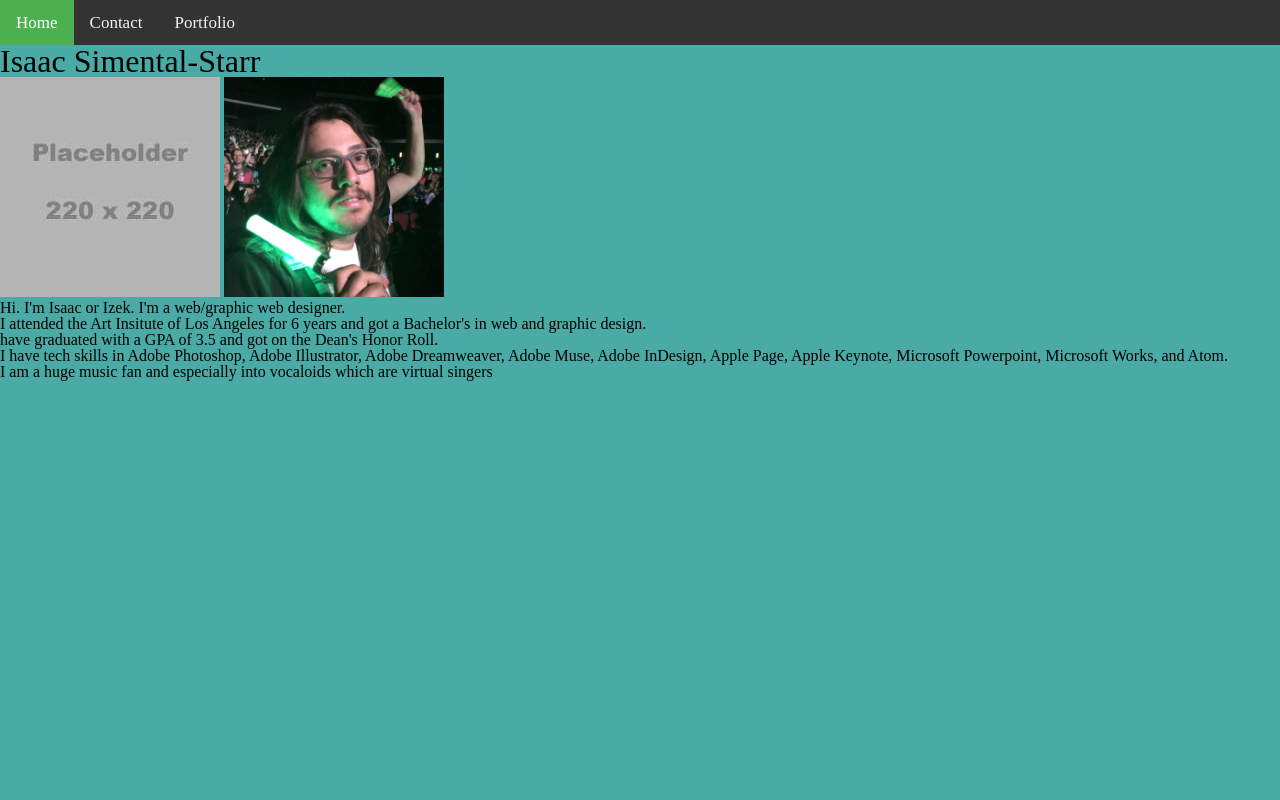
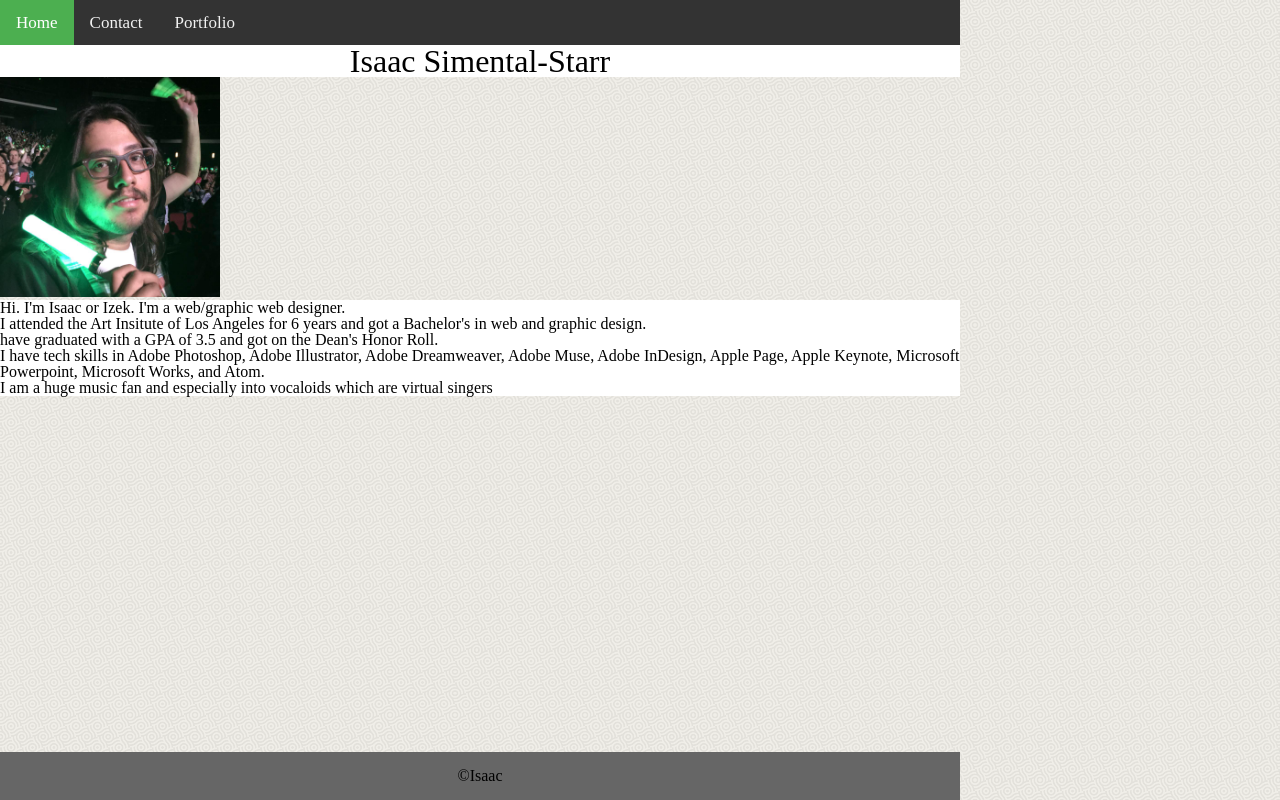
Before and after one commit to Bunnyster43/Basic-Portfolio-2, a plain HTML site: page index.html in a window 1280 px wide. Drawn offline with Linux system fonts and the light colour scheme.

Commit message:
initial site files

```diff
--- a/asserts/css/style.css
+++ b/asserts/css/style.css
@@ -3,10 +3,25 @@ body {
     background-color: #4aaaa5;
 }
 
+header {
+    text-align: center;
+    background-color: #ffffff;
+    border-color: #cccccc;
+}
+
+div.a {
+    width: 960px;
+}
+
+main {
+    background-color: #ffffff;
+    border-color: #dddddd;
+}
 /* Add a black background color to the top navigation */
 .topnav {
     background-color: #333;
     overflow: hidden;
+
 }
 
 /* Style the links inside the navigation bar */
@@ -84,6 +99,49 @@ form {
     padding-left: 90px; /* same size as the label elements */
   }
 
-  button {
-    /* This extra margin represent roughly the same space as the space
-       between the labels and their t
+  /* footer */
+
+html {
+    height: 100%;
+    box-sizing: border-box;
+  }
+
+  *,
+  *:before,
+  *:after {
+    box-sizing: inherit;
+  }
+
+  body {
+    position: relative;
+    margin: 0;
+    padding-bottom: 6rem;
+    min-height: 100%;
+    font-family: "Helvetica Neue", Arial, sans-serif;
+  }
+
+  .demo {
+    margin: 0 auto;
+    padding-top: 64px;
+    max-width: 640px;
+    width: 94%;
+  }
+
+  .demo h1 {
+    margin-top: 0;
+  }
+
+  /**
+   * Footer Styles
+   */
+
+  .footer {
+    width: 960px;
+    position: absolute;
+    right: 0;
+    bottom: 0;
+    left: 0;
+    padding: 1rem;
+    background-color: #666666;
+    text-align: center;
+  }
--- a/index.html
+++ b/index.html
@@ -12,14 +12,18 @@
         <meta name="viewport" content="width=device-width, initial-scale=1.0">
     </head>
 
-  <header></header>
   <title>Home</title>
+
+  <body background="asserts/image/subtle_white_mini_waves.png"></body>
+
 
   <!-- Fill in the href to the CSS such that this HTML file can access the CSS -->
   <link rel="stylesheet" type="text/css" href="asserts/css/style.css">
   <link rel="stylesheet" type="text/css" href="asserts/css/reset.css">
 
   <!-- Don't move the HTML or CSS file. Use Relative Linking -->
+
+  <div class="a">
 
   <!-- navagtion bar-->
   <div class="topnav">
@@ -33,20 +37,28 @@
   </header>
 
 <section>
-  <img src="asserts/image/Placeholder-220x220.jpg" alt="placeholder" height="220" width="220">
+  <!--<img src="asserts/image/Placeholder-220x220.jpg" alt="placeholder" height="220" width="220">-->
   <img src="asserts/image/26169942_1673567032705795_5406602331176787228_n.jpg" alt="myself" height="220" width="220">
+</section>
 
 <!--about me-->
+<main>
+<section>
   <article>
-    <header>
     <p>Hi. I'm Isaac or Izek. I'm a web/graphic web designer.</p>
     <p>I attended the Art Insitute of Los Angeles for 6 years and got a Bachelor's in web and graphic design.</p>
     <p>have graduated with a GPA of 3.5 and got on the Dean's Honor Roll.</p>
     <p>I have tech skills in Adobe Photoshop, Adobe Illustrator, Adobe Dreamweaver, Adobe Muse, Adobe InDesign, Apple Page, Apple Keynote, Microsoft Powerpoint, Microsoft Works, and Atom.</p>
     <p>I am a huge music fan and especially into vocaloids which are virtual singers</p>
-  </header>
   </article>
 </section>
+</main>
+
+</div>
+
+<footer>
+  <div class="footer">&copy;Isaac</div>
+</footer>
 
 </head>
 </html>
```
Also changed, not shown: contact.html (+9 -0 lines), portfolio.html (+11 -2 lines).
